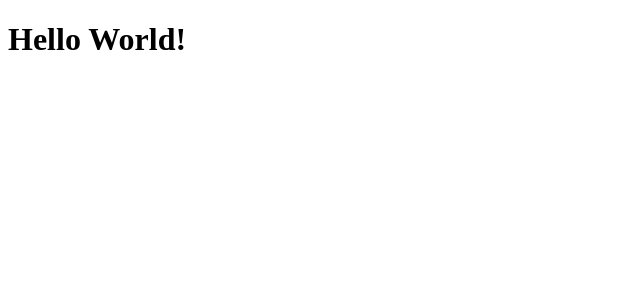
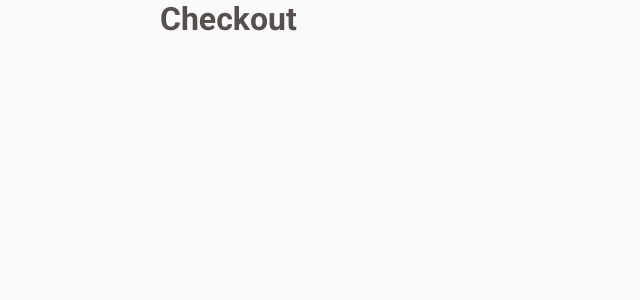
Before and after one commit to xinefsiamed/desafio-coffee-delivery, a React (Vite) app: page /checkout in a window 1280 px wide. Shown: the top 300 px of the page, without its empty margins (0-640 px from the left). Built offline with nearby package versions, Linux system fonts and the light colour scheme.

Commit message:
adding global types and first route

```diff
--- a/package.json
+++ b/package.json
@@ -11,12 +11,14 @@
   "dependencies": {
     "react": "^18.2.0",
     "react-dom": "^18.2.0",
+    "react-router-dom": "^6.4.1",
     "styled-components": "^5.3.5"
   },
   "devDependencies": {
     "@rocketseat/eslint-config": "^1.1.3",
     "@types/react": "^18.0.17",
     "@types/react-dom": "^18.0.6",
+    "@types/styled-components": "^5.1.26",
     "@vitejs/plugin-react": "^2.1.0",
     "eslint": "^8.24.0",
     "typescript": "^4.6.4",
--- a/src/App.tsx
+++ b/src/App.tsx
@@ -1,5 +1,19 @@
+import { ThemeProvider } from 'styled-components'
+import { defaultTheme } from './styles/themes/default'
+import { GlobalStyle } from './styles/global'
+import { BrowserRouter } from 'react-router-dom'
+import { Router } from './Router'
+
 function App() {
-  return <h1>Hello World!</h1>
+  return (
+    <ThemeProvider theme={defaultTheme}>
+      <BrowserRouter>
+        <Router />
+      </BrowserRouter>
+
+      <GlobalStyle />
+    </ThemeProvider>
+  )
 }
 
 export default App
--- /dev/null
+++ b/src/Router.tsx
@@ -0,0 +1,12 @@
+import { Routes, Route } from 'react-router-dom'
+import { Checkout } from './pages/Checkout'
+import { Home } from './pages/Home'
+
+export function Router() {
+  return (
+    <Routes>
+      <Route path="/" element={<Home />} />
+      <Route path="/checkout" element={<Checkout />} />
+    </Routes>
+  )
+}
--- /dev/null
+++ b/src/layouts/DefaultLayout/styles.ts
@@ -0,0 +1,3 @@
+import styled from 'styled-components'
+
+export const LayoutContainer = styled.div``
--- /dev/null
+++ b/src/pages/Checkout/index.tsx
@@ -0,0 +1,3 @@
+export function Checkout() {
+  return <h1>Checkout</h1>
+}
--- /dev/null
+++ b/src/pages/Home/index.tsx
@@ -0,0 +1,3 @@
+export function Home() {
+  return <h1>Home</h1>
+}
--- /dev/null
+++ b/src/styles/global.ts
@@ -0,0 +1,28 @@
+import { createGlobalStyle } from 'styled-components'
+
+export const GlobalStyle = createGlobalStyle`
+ *{
+  margin: 0;
+  padding: 0;
+  box-sizing: border-box
+ }
+
+ :focus{
+  outline: 0;
+  box-shadow: 0 0 0 2px ${(props) => props.theme['yellow-dark']}
+ }
+
+ body {
+  background: ${(props) => props.theme.background};
+  color: ${(props) => props.theme['base-text']};
+  -webkit-font-smoothing: antialiased;
+
+  padding: 0 10rem 0 10rem
+ }
+
+ body, input, textarea, button {
+  font-family: 'Roboto', sans-serif;
+  font-weight: 400;
+  font-size: 1rem
+ }
+`
--- a/src/styles/themes/default.ts
+++ b/src/styles/themes/default.ts
@@ -1,3 +1,22 @@
 export const defaultTheme = {
   white: '#fff',
+
+  yellow: '#dbac2c',
+  'yellow-dark': '#c47f17',
+  'yellow-light': '#f1e9c9',
+
+  purple: '#8047f8',
+  'purple-dark': '#4b2995',
+  'purple-light': '#ebe5f9',
+
+  'base-title': '#272221',
+  'base-subtitle': '#403937',
+  'base-text': '#574f4d',
+  'base-label': '#8d8686',
+  'base-hover': '#d7d5d5',
+  'base-button': '#e6e5e5',
+  'base-input': '#ededed',
+  'base-card': '#f3f2f2',
+
+  background: '#fafafa',
 }
```
Also changed, not shown: src/@types/styles.d.ts (added, +9 -0 lines), src/layouts/DefaultLayout/index.tsx (added), 1 other file (tests, documents, lock files or other folders).
